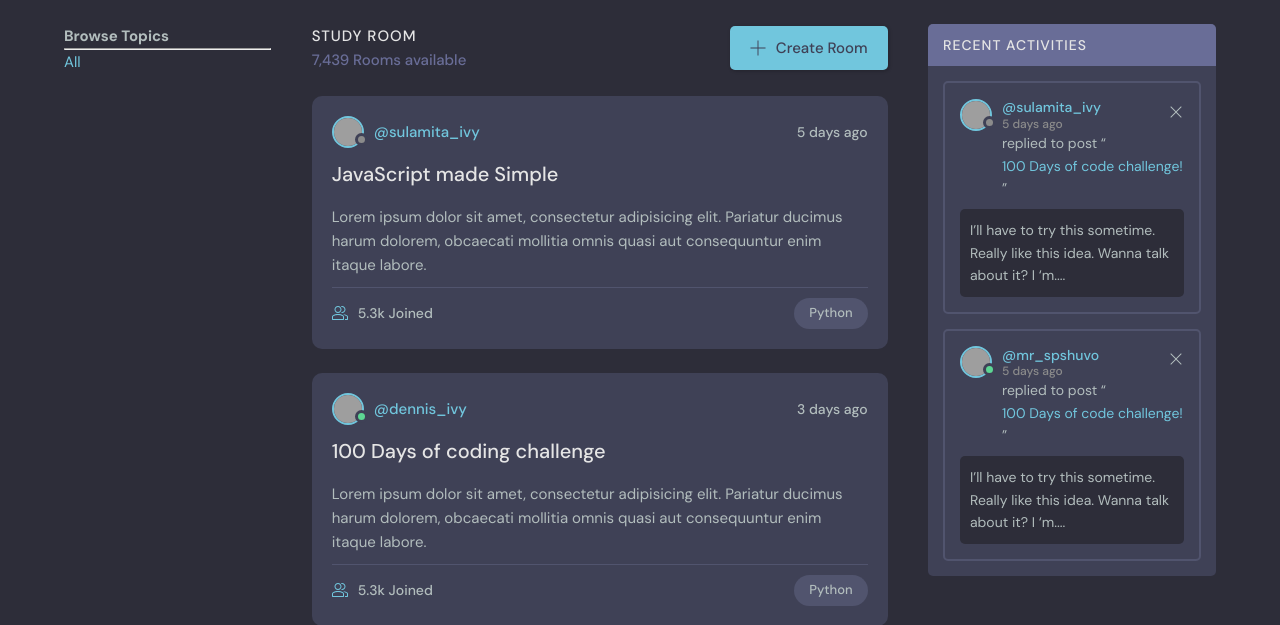
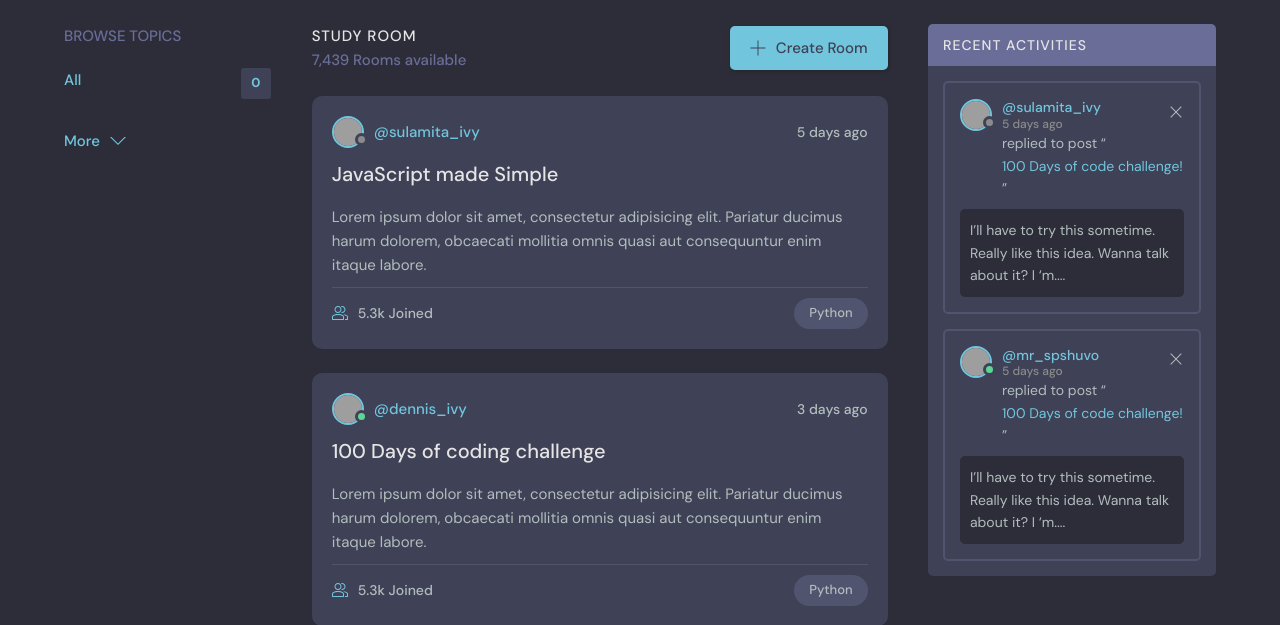
Before and after one commit to johnivanpuayap/StudyBud, a Django app: page / in a window 1280 px wide. Shown: the part 76-701 px from the top of the page. Run offline with Django 4.2, Linux system fonts and the light colour scheme; data that the repository does not hold is empty; grey boxes are pictures that could not be loaded.

Commit message:
change topic component

```diff
--- a/base/templates/base/home.html
+++ b/base/templates/base/home.html
@@ -5,6 +5,7 @@
     <main class="layout layout--3">
         <div class="container">
             {% include 'base/topics_component.html' %}
+
             <!-- Topics End -->
 
             <!-- Room List Start -->
--- a/base/templates/base/topics_component.html
+++ b/base/templates/base/topics_component.html
@@ -1,12 +1,22 @@
-<div>
-    <h3>Browse Topics</h3>
-    <hr>
-    <div>
-            <a href="{% url 'home' %}">All</a>
+<div class="topics">
+    <div class="topics__header">
+        <h2>Browse Topics</h2>
     </div>
-    {% for topic in topics %}
-        <div>
-            <a href="{% url 'home' %}?q={{ topic.name }}">{{ topic.name }}</a>
-        </div>
-    {% endfor %}
+    <ul class="topics__list">
+        <li>
+            <a href="{% url 'home' %}" class="active">All <span>{{ topics.count }}</span></a>
+        </li>
+        {% for topic in topics %}
+            <li>
+                <a href="{% url 'home' %}?q={{ topic.name }}">{{ topic.name }}<span>{{ topic.room_set.all.count }}</span></a>
+            </li>
+        {% endfor %}
+    </ul>
+    <a class="btn btn--link" href="topics.html">
+    More
+    <svg version="1.1" xmlns="http://www.w3.org/2000/svg" width="32" height="32" viewBox="0 0 32 32">
+      <title>chevron-down</title>
+      <path d="M16 21l-13-13h-3l16 16 16-16h-3l-13 13z"></path>
+    </svg>
+    </a>
 </div>
```
